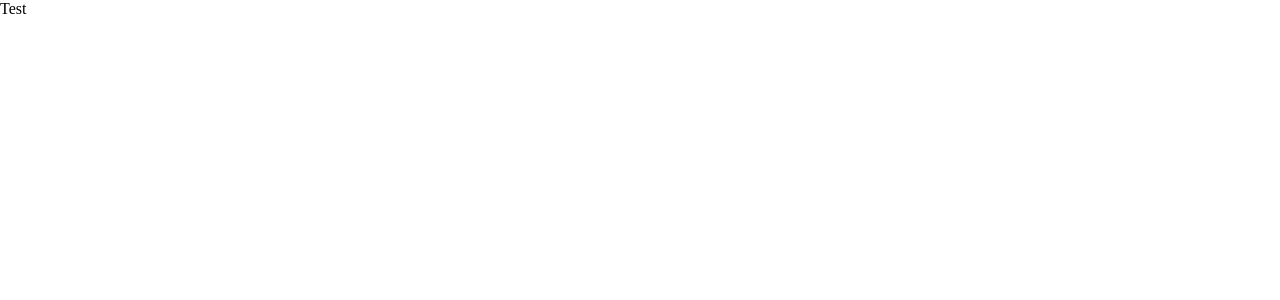
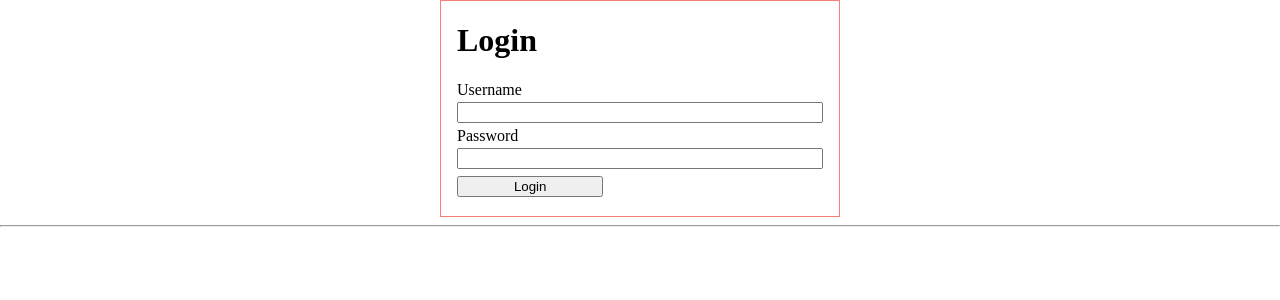
Before and after one commit to garcikg0/sched-it, a React (Create React App) app in the folder frontend-react-sched/: page /login in a window 1280 px wide. Shown: the top 300 px of the page. Built offline with nearby package versions, Linux system fonts and the light colour scheme.

Commit message:
Login React component frontend

```diff
--- a/frontend-react-sched/src/App.js
+++ b/frontend-react-sched/src/App.js
@@ -10,8 +10,10 @@ const App = () => {
 
   return (
     <>
-      <LoginForm />
     <Switch>
+      <Route path='/login' exact>
+        <LoginForm />
+      </Route>
       <Route path='/home' exact>
       <div class="container">
       <div class="side-bar"> SIDE BAR </div>
--- a/frontend-react-sched/src/components/loginForm/LoginForm.js
+++ b/frontend-react-sched/src/components/loginForm/LoginForm.js
@@ -1,11 +1,45 @@
-import React from 'react';
+import React, { useState } from 'react';
 import './styles.scss';
 
 const LoginForm = () => {
 
+
+    const [loginData, setLoginData] = useState({
+        username: "",
+        password: ""
+    });
+
+    const handleChange = e => {
+        const value = e.target.value;
+        const name = e.target.id;
+
+        setLoginData({
+            ...loginData,
+            [name]: value
+        })
+    };
+
+    const handleSubmit = e => {
+        e.preventDefault();
+        //TODO
+    }
+
     return (
-        <div>Test</div>
+        <>
+        <div>
+            <form class='login-form'onSubmit={handleSubmit}>
+                <h1>Login</h1>
+                <label>Username</label>
+                <input class="login-form-input" type="text" name="username" autoComplete="off" onChange={handleChange} />
+                <label>Password</label>
+                <input class="login-form-input" type="password" name="password" onChange={handleChange} autoComplete="current-password" />
+                <input class="login-form-input" type="submit" value="Login" />
+            </form>
+            <hr />
+        </div>
+
+        </>
     )
-}
+};
 
 export default LoginForm;
--- a/frontend-react-sched/src/index.css
+++ b/frontend-react-sched/src/index.css
@@ -4,6 +4,27 @@
 
 body {
   margin: 0;
+}
+
+.login-form {
+  border: 1px solid salmon;
+  display: flex;
+  flex-direction: column;
+  width: 400px;
+  margin: 0 auto;
+  padding: 0 1em 1em;
+}
+
+.login-form-input {
+  margin: 0.25em 0;
+}
+
+.login-form-input[type="submit"] {
+  width: 40%;
+}
+
+.form-img {
+  width: 150px;
 }
 
 .container {
```
Also changed, not shown: 1 other file (tests, documents, lock files or other folders).
